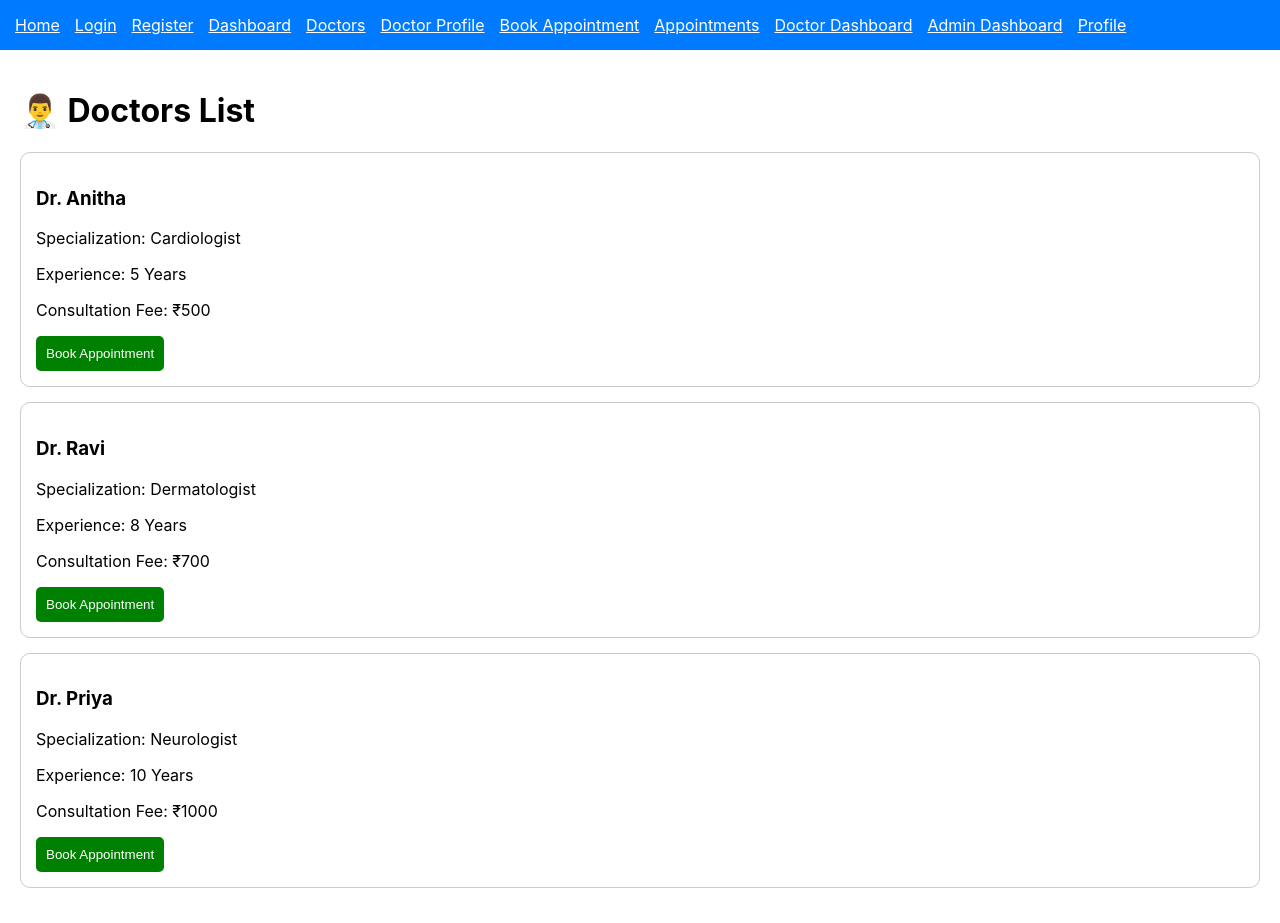
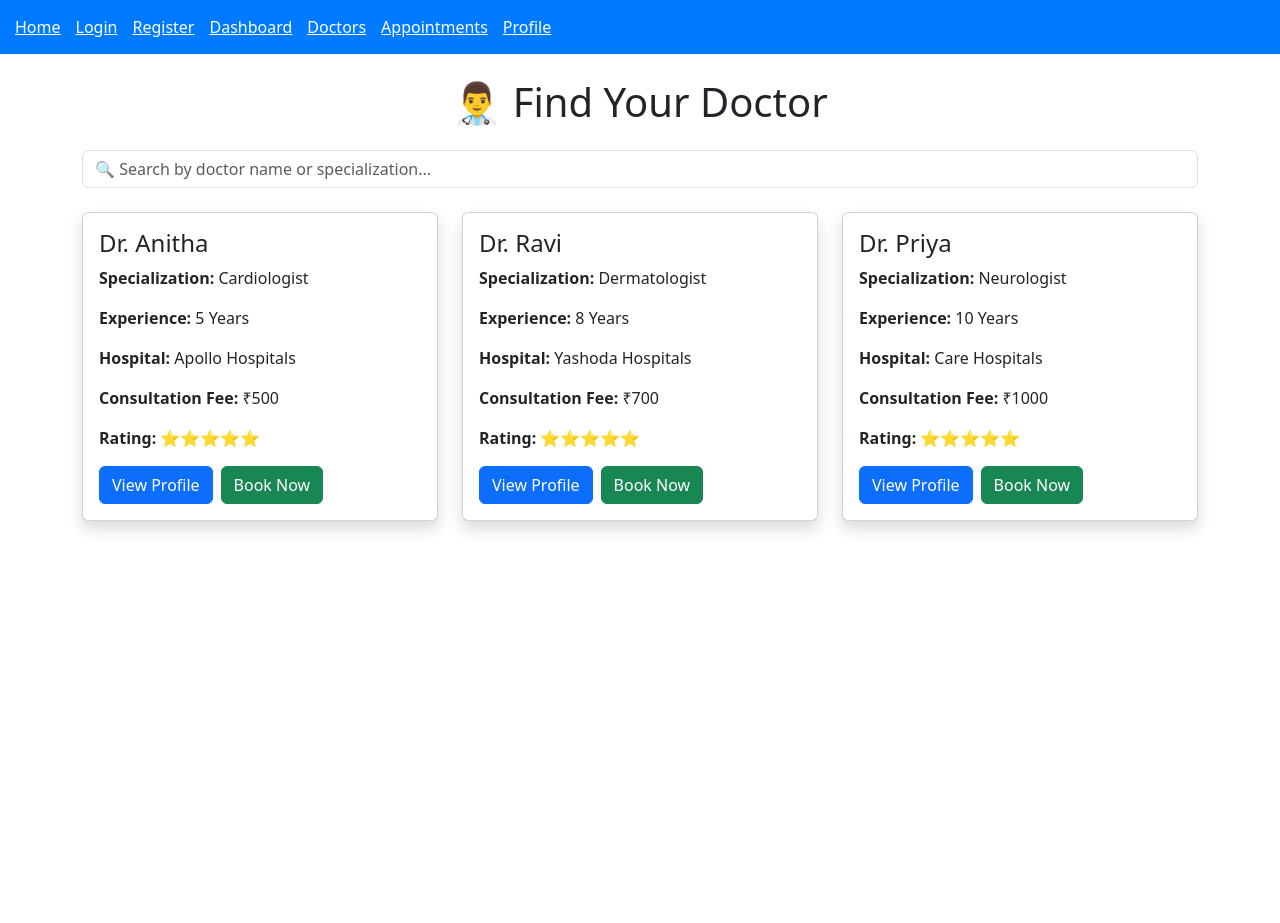
Before and after one commit to ritishareddy565-hue/book-a-doctor, a React (Create React App) app in the folder frontend/: page /doctors in a window 1280 px wide. After the commit the page ends 800 px from the top, so only its background shows below. Built offline with nearby package versions, Linux system fonts and the light colour scheme.

Commit message:
Final Healthcare Appointment Booking System

```diff
--- a/frontend/src/AdminDashboard.js
+++ b/frontend/src/AdminDashboard.js
@@ -9,6 +9,7 @@ function AdminDashboard() {
         style={{
           display: "flex",
           gap: "20px",
+          flexWrap: "wrap",
           marginTop: "20px",
         }}
       >
@@ -17,11 +18,11 @@ function AdminDashboard() {
             border: "1px solid #ddd",
             padding: "20px",
             borderRadius: "10px",
-            width: "200px",
+            width: "220px",
           }}
         >
-          <h3>👨‍⚕️ Doctors</h3>
-          <h2>10</h2>
+          <h2>👨‍⚕️ Doctors</h2>
+          <h1>25</h1>
         </div>
 
         <div
@@ -29,11 +30,11 @@ function AdminDashboard() {
             border: "1px solid #ddd",
             padding: "20px",
             borderRadius: "10px",
-            width: "200px",
+            width: "220px",
           }}
         >
-          <h3>🧑 Patients</h3>
-          <h2>50</h2>
+          <h2>🧑 Patients</h2>
+          <h1>120</h1>
         </div>
 
         <div
@@ -41,12 +42,39 @@ function AdminDashboard() {
             border: "1px solid #ddd",
             padding: "20px",
             borderRadius: "10px",
-            width: "200px",
+            width: "220px",
           }}
         >
-          <h3>📅 Appointments</h3>
-          <h2>120</h2>
+          <h2>📅 Appointments</h2>
+          <h1>340</h1>
         </div>
+
+        <div
+          style={{
+            border: "1px solid #ddd",
+            padding: "20px",
+            borderRadius: "10px",
+            width: "220px",
+          }}
+        >
+          <h2>💰 Revenue</h2>
+          <h1>₹50,000</h1>
+        </div>
+      </div>
+
+      <div
+        style={{
+          marginTop: "30px",
+          border: "1px solid #ddd",
+          padding: "20px",
+          borderRadius: "10px",
+        }}
+      >
+        <h2>Recent Activities</h2>
+
+        <p>✅ New Doctor Added</p>
+        <p>✅ Appointment Approved</p>
+        <p>✅ Patient Registered</p>
       </div>
     </div>
   );
--- a/frontend/src/App.js
+++ b/frontend/src/App.js
@@ -45,8 +45,6 @@ function App() {
           element={<MyAppointments />}
         />
 
-        <Route path="/profile" element={<Profile />} />
-
         <Route
           path="/doctor-dashboard"
           element={<DoctorDashboard />}
@@ -56,6 +54,8 @@ function App() {
           path="/admin-dashboard"
           element={<AdminDashboard />}
         />
+
+        <Route path="/profile" element={<Profile />} />
       </Routes>
     </Router>
   );
--- a/frontend/src/BookAppointment.js
+++ b/frontend/src/BookAppointment.js
@@ -4,12 +4,17 @@ import { useNavigate } from "react-router-dom";
 function BookAppointment() {
   const navigate = useNavigate();
 
-  const [patientName, setPatientName] = useState("");
-  const [doctorName, setDoctorName] = useState("Dr. Anitha");
+  const [doctorName, setDoctorName] = useState("");
   const [date, setDate] = useState("");
+  const [time, setTime] = useState("");
 
   const handleSubmit = (e) => {
     e.preventDefault();
+
+    if (!doctorName || !date || !time) {
+      alert("Please fill all fields");
+      return;
+    }
 
     alert("Appointment Booked Successfully!");
 
@@ -17,62 +22,72 @@ function BookAppointment() {
   };
 
   return (
-    <div style={{ padding: "30px" }}>
-      <h1>📅 Book Appointment</h1>
+    <div className="container mt-5">
+      <div className="card shadow p-4">
+        <h2 className="text-center mb-4">
+          📅 Book Appointment
+        </h2>
 
-      <form
-        onSubmit={handleSubmit}
-        style={{
-          maxWidth: "400px",
-        }}
+        <form onSubmit={handleSubmit}>
+
+          <div className="mb-3">
+            <label className="form-label">
+              Select Doctor
+            </label>
+
+            <select
+              className="form-control"
+              value={doctorName}
+              onChange={(e) =>
+                setDoctorName(e.target.value)
+              }
             >
-        <input
-          type="text"
-          placeholder="Patient Name"
-          value={patientName}
-          onChange={(e) => setPatientName(e.target.value)}
-          style={{
-            width: "100%",
-            padding: "10px",
-            marginBottom: "10px",
-          }}
-        />
+              <option value="">Choose Doctor</option>
+              <option>Dr. Anitha</option>
+              <option>Dr. Ravi</option>
+              <option>Dr. Priya</option>
+            </select>
+          </div>
 
-        <input
-          type="text"
-          value={doctorName}
-          readOnly
-          style={{
-            width: "100%",
-            padding: "10px",
-            marginBottom: "10px",
-          }}
-        />
+          <div className="mb-3">
+            <label className="form-label">
+              Appointment Date
+            </label>
 
             <input
               type="date"
+              className="form-control"
               value={date}
-          onChange={(e) => setDate(e.target.value)}
-          style={{
-            width: "100%",
-            padding: "10px",
-            marginBottom: "10px",
-          }}
+              onChange={(e) =>
+                setDate(e.target.value)
+              }
             />
+          </div>
+
+          <div className="mb-3">
+            <label className="form-label">
+              Appointment Time
+            </label>
+
+            <input
+              type="time"
+              className="form-control"
+              value={time}
+              onChange={(e) =>
+                setTime(e.target.value)
+              }
+            />
+          </div>
 
           <button
             type="submit"
-          style={{
-            background: "green",
-            color: "white",
-            padding: "10px",
-            border: "none",
-            borderRadius: "5px",
-          }}
+            className="btn btn-success w-100"
           >
             Confirm Appointment
           </button>
+
         </form>
+      </div>
     </div>
   );
 }
--- a/frontend/src/DoctorProfile.js
+++ b/frontend/src/DoctorProfile.js
@@ -5,70 +5,52 @@ function DoctorProfile() {
   const navigate = useNavigate();
 
   return (
-    <div style={{ padding: "30px" }}>
-      <div
-        style={{
-          maxWidth: "700px",
-          margin: "auto",
-          border: "1px solid #ddd",
-          borderRadius: "10px",
-          padding: "25px",
-          boxShadow: "0 2px 10px rgba(0,0,0,0.1)",
-        }}
-      >
-        <h1>👨‍⚕️ Doctor Profile</h1>
+    <div className="container mt-5">
+      <div className="card shadow p-4">
 
-        <img
-          src="https://cdn-icons-png.flaticon.com/512/387/387561.png"
-          alt="Doctor"
-          width="120"
-        />
+        <div className="text-center">
+          <h1>👨‍⚕️ Dr. Anitha</h1>
+          <h4>Cardiologist</h4>
+          <p>⭐⭐⭐⭐⭐ (4.9 Rating)</p>
+        </div>
 
-        <h2>Dr. Anitha</h2>
+        <hr />
+
+        <div className="row">
+          <div className="col-md-6">
+            <p><strong>Hospital:</strong> Apollo Hospitals</p>
+            <p><strong>Experience:</strong> 5 Years</p>
+            <p><strong>Qualification:</strong> MBBS, MD</p>
+          </div>
+
+          <div className="col-md-6">
+            <p><strong>Location:</strong> Hyderabad</p>
+            <p><strong>Consultation Fee:</strong> ₹500</p>
+            <p><strong>Available:</strong> Mon - Sat</p>
+          </div>
+        </div>
+
+        <hr />
+
+        <h4>About Doctor</h4>
 
         <p>
-          <strong>Specialization:</strong> Cardiologist
+          Experienced Cardiologist specializing in
+          heart disease diagnosis, ECG analysis,
+          hypertension management and preventive care.
         </p>
 
-        <p>
-          <strong>Experience:</strong> 5 Years
-        </p>
+        <h4>Available Time</h4>
 
-        <p>
-          <strong>Consultation Fee:</strong> ₹500
-        </p>
-
-        <p>
-          <strong>Hospital:</strong> Apollo Hospitals
-        </p>
-
-        <p>
-          <strong>Rating:</strong> ⭐⭐⭐⭐⭐
-        </p>
-
-        <p>
-          <strong>Available:</strong> Mon - Sat
-        </p>
-
-        <p>
-          Experienced cardiologist specializing in heart disease diagnosis,
-          treatment, and preventive care.
-        </p>
+        <p>10:00 AM - 5:00 PM</p>
 
         <button
+          className="btn btn-success"
           onClick={() => navigate("/book")}
-          style={{
-            background: "#28a745",
-            color: "white",
-            padding: "12px 25px",
-            border: "none",
-            borderRadius: "5px",
-            cursor: "pointer",
-            fontSize: "16px",
-          }}
         >
-          Book Appointment
+          📅 Book Appointment
         </button>
+
       </div>
     </div>
   );
--- a/frontend/src/Doctors.js
+++ b/frontend/src/Doctors.js
@@ -1,59 +1,113 @@
-import React from "react";
+import React, { useState } from "react";
+import { Link } from "react-router-dom";
 
 function Doctors() {
+  const [search, setSearch] = useState("");
+
   const doctors = [
     {
+      id: 1,
       name: "Dr. Anitha",
       specialization: "Cardiologist",
       experience: "5 Years",
-      fee: 500,
+      fee: "₹500",
+      hospital: "Apollo Hospitals",
+      rating: "⭐⭐⭐⭐⭐",
     },
     {
+      id: 2,
       name: "Dr. Ravi",
       specialization: "Dermatologist",
       experience: "8 Years",
-      fee: 700,
+      fee: "₹700",
+      hospital: "Yashoda Hospitals",
+      rating: "⭐⭐⭐⭐⭐",
     },
     {
+      id: 3,
       name: "Dr. Priya",
       specialization: "Neurologist",
       experience: "10 Years",
-      fee: 1000,
+      fee: "₹1000",
+      hospital: "Care Hospitals",
+      rating: "⭐⭐⭐⭐⭐",
     },
   ];
 
+  const filteredDoctors = doctors.filter(
+    (doctor) =>
+      doctor.name.toLowerCase().includes(search.toLowerCase()) ||
+      doctor.specialization
+        .toLowerCase()
+        .includes(search.toLowerCase())
+  );
+
   return (
-    <div style={{ padding: "20px" }}>
-      <h1>👨‍⚕️ Doctors List</h1>
+    <div className="container mt-4">
+      <h1 className="text-center mb-4">
+        👨‍⚕️ Find Your Doctor
+      </h1>
 
-      {doctors.map((doctor, index) => (
-        <div
-          key={index}
-          style={{
-            border: "1px solid #ccc",
-            padding: "15px",
-            marginBottom: "15px",
-            borderRadius: "10px",
-          }}
-        >
-          <h3>{doctor.name}</h3>
-          <p>Specialization: {doctor.specialization}</p>
-          <p>Experience: {doctor.experience}</p>
-          <p>Consultation Fee: ₹{doctor.fee}</p>
+      <input
+        type="text"
+        className="form-control mb-4"
+        placeholder="🔍 Search by doctor name or specialization..."
+        value={search}
+        onChange={(e) => setSearch(e.target.value)}
+      />
 
-          <button
-            style={{
-              background: "green",
-              color: "white",
-              padding: "10px",
-              border: "none",
-              borderRadius: "5px",
-            }}
-          >
-            Book Appointment
-          </button>
-        </div>
-      ))}
+      <div className="row">
+        {filteredDoctors.map((doctor) => (
+          <div className="col-md-4 mb-4" key={doctor.id}>
+            <div className="card shadow h-100">
+              <div className="card-body">
+
+                <h4>{doctor.name}</h4>
+
+                <p>
+                  <strong>Specialization:</strong>{" "}
+                  {doctor.specialization}
+                </p>
+
+                <p>
+                  <strong>Experience:</strong>{" "}
+                  {doctor.experience}
+                </p>
+
+                <p>
+                  <strong>Hospital:</strong>{" "}
+                  {doctor.hospital}
+                </p>
+
+                <p>
+                  <strong>Consultation Fee:</strong>{" "}
+                  {doctor.fee}
+                </p>
+
+                <p>
+                  <strong>Rating:</strong>{" "}
+                  {doctor.rating}
+                </p>
+
+                <Link
+                  to="/doctor-profile"
+                  className="btn btn-primary me-2"
+                >
+                  View Profile
+                </Link>
+
+                <Link
+                  to="/book"
+                  className="btn btn-success"
+                >
+                  Book Now
+                </Link>
+
+              </div>
+            </div>
+          </div>
+        ))}
+      </div>
     </div>
   );
 }
--- a/frontend/src/Home.js
+++ b/frontend/src/Home.js
@@ -1,45 +1,112 @@
 import React from "react";
+import { Link } from "react-router-dom";
 
 function Home() {
   return (
     <div style={{ padding: "30px", textAlign: "center" }}>
-      <h1>🏥 Book a Doctor</h1>
+      <h1>🏥 Book A Doctor</h1>
 
-      <h2>Healthcare Appointment Booking System</h2>
+      <h2>Find & Book Trusted Doctors Online</h2>
 
       <p>
-        Find experienced doctors and book appointments online.
+        Book appointments with experienced doctors anytime,
+        anywhere.
       </p>
+
+      <div style={{ marginTop: "20px" }}>
+        <Link to="/doctors">
+          <button
+            style={{
+              padding: "12px 20px",
+              marginRight: "10px",
+              background: "#007bff",
+              color: "white",
+              border: "none",
+              borderRadius: "5px",
+            }}
+          >
+            Find Doctors
+          </button>
+        </Link>
+
+        <Link to="/book">
+          <button
+            style={{
+              padding: "12px 20px",
+              background: "green",
+              color: "white",
+              border: "none",
+              borderRadius: "5px",
+            }}
+          >
+            Book Appointment
+          </button>
+        </Link>
+      </div>
 
       <div
         style={{
           display: "flex",
           justifyContent: "center",
-          gap: "30px",
-          marginTop: "30px",
+          gap: "20px",
+          marginTop: "40px",
+          flexWrap: "wrap",
         }}
       >
-        <div>
+        <div
+          style={{
+            border: "1px solid #ddd",
+            padding: "20px",
+            width: "200px",
+            borderRadius: "10px",
+          }}
+        >
           <h2>👨‍⚕️ 100+</h2>
           <p>Doctors</p>
         </div>
 
-        <div>
+        <div
+          style={{
+            border: "1px solid #ddd",
+            padding: "20px",
+            width: "200px",
+            borderRadius: "10px",
+          }}
+        >
           <h2>🧑 500+</h2>
           <p>Patients</p>
         </div>
 
-        <div>
+        <div
+          style={{
+            border: "1px solid #ddd",
+            padding: "20px",
+            width: "200px",
+            borderRadius: "10px",
+          }}
+        >
           <h2>📅 300+</h2>
           <p>Appointments</p>
         </div>
+
+        <div
+          style={{
+            border: "1px solid #ddd",
+            padding: "20px",
+            width: "200px",
+            borderRadius: "10px",
+          }}
+        >
+          <h2>⭐ 4.8</h2>
+          <p>Rating</p>
+        </div>
       </div>
 
-      <div style={{ marginTop: "40px" }}>
+      <div style={{ marginTop: "50px" }}>
         <h2>Why Choose Us?</h2>
 
+        <p>✔ Verified Doctors</p>
         <p>✔ Easy Appointment Booking</p>
-        <p>✔ Verified Doctors</p>
         <p>✔ Secure Healthcare Platform</p>
         <p>✔ Fast & Reliable Service</p>
       </div>
--- a/frontend/src/MyAppointments.js
+++ b/frontend/src/MyAppointments.js
@@ -2,14 +2,15 @@ import React from "react";
 
 function MyAppointments() {
   return (
-    <div style={{ padding: "30px" }}>
-      <h1>📋 My Appointments</h1>
+    <div className="container mt-5">
+      <h2 className="mb-4">📋 My Appointments</h2>
 
-      <table border="1" cellPadding="10">
+      <table className="table table-bordered table-striped">
         <thead>
           <tr>
             <th>Doctor</th>
             <th>Date</th>
+            <th>Time</th>
             <th>Status</th>
           </tr>
         </thead>
@@ -18,7 +19,34 @@ function MyAppointments() {
           <tr>
             <td>Dr. Anitha</td>
             <td>20-06-2026</td>
-            <td>Pending</td>
+            <td>10:00 AM</td>
+            <td>
+              <span className="badge bg-warning">
+                Pending
+              </span>
+            </td>
+          </tr>
+
+          <tr>
+            <td>Dr. Ravi</td>
+            <td>25-06-2026</td>
+            <td>11:00 AM</td>
+            <td>
+              <span className="badge bg-success">
+                Approved
+              </span>
+            </td>
+          </tr>
+
+          <tr>
+            <td>Dr. Priya</td>
+            <td>30-06-2026</td>
+            <td>02:00 PM</td>
+            <td>
+              <span className="badge bg-danger">
+                Rejected
+              </span>
+            </td>
           </tr>
         </tbody>
       </table>
--- a/frontend/src/Navbar.js
+++ b/frontend/src/Navbar.js
@@ -3,89 +3,40 @@ import { Link } from "react-router-dom";
 
 function Navbar() {
   return (
-    <div
+    <nav
       style={{
         background: "#007bff",
         padding: "15px",
       }}
     >
-      <Link
-        to="/"
-        style={{ color: "white", marginRight: "15px" }}
-      >
+      <Link to="/" style={{ color: "white", marginRight: "15px" }}>
         Home
       </Link>
 
-      <Link
-        to="/login"
-        style={{ color: "white", marginRight: "15px" }}
-      >
+      <Link to="/login" style={{ color: "white", marginRight: "15px" }}>
         Login
       </Link>
 
-      <Link
-        to="/register"
-        style={{ color: "white", marginRight: "15px" }}
-      >
+      <Link to="/register" style={{ color: "white", marginRight: "15px" }}>
         Register
       </Link>
 
-      <Link
-        to="/dashboard"
-        style={{ color: "white", marginRight: "15px" }}
-      >
+      <Link to="/dashboard" style={{ color: "white", marginRight: "15px" }}>
         Dashboard
       </Link>
 
-      <Link
-        to="/doctors"
-        style={{ color: "white", marginRight: "15px" }}
-      >
+      <Link to="/doctors" style={{ color: "white", marginRight: "15px" }}>
         Doctors
       </Link>
 
-      <Link
-        to="/doctor-profile"
-        style={{ color: "white", marginRight: "15px" }}
-      >
-        Doctor Profile
-      </Link>
-
-      <Link
-        to="/book"
-        style={{ color: "white", marginRight: "15px" }}
-      >
-        Book Appointment
-      </Link>
-
-      <Link
-        to="/appointments"
-        style={{ color: "white", marginRight: "15px" }}
-      >
+      <Link to="/appointments" style={{ color: "white", marginRight: "15px" }}>
         Appointments
       </Link>
 
-      <Link
-        to="/doctor-dashboard"
-        style={{ color: "white", marginRight: "15px" }}
-      >
-        Doctor Dashboard
-      </Link>
-
-      <Link
-        to="/admin-dashboard"
-        style={{ color: "white", marginRight: "15px" }}
-      >
-        Admin Dashboard
-      </Link>
-
-      <Link
-        to="/profile"
-        style={{ color: "white" }}
-      >
+      <Link to="/profile" style={{ color: "white" }}>
         Profile
       </Link>
-    </div>
+    </nav>
   );
 }
 
--- a/frontend/src/Profile.js
+++ b/frontend/src/Profile.js
@@ -2,24 +2,32 @@ import React from "react";
 
 function Profile() {
   return (
-    <div style={{ padding: "20px" }}>
-      <h1>👤 My Profile</h1>
+    <div className="container mt-5">
+      <div className="card shadow p-4">
 
-      <p><b>Name:</b> Ritisha</p>
-      <p><b>Email:</b> ritisha@gmail.com</p>
-      <p><b>Phone:</b> 9876543210</p>
+        <h2 className="mb-4">👤 Patient Profile</h2>
 
-      <button
-        style={{
-          background: "blue",
-          color: "white",
-          padding: "10px",
-          border: "none",
-          borderRadius: "5px",
-        }}
-      >
-        Update Profile
-      </button>
+        <div className="row">
+
+          <div className="col-md-6">
+            <p><strong>Name:</strong> Ritisha</p>
+            <p><strong>Email:</strong> ritisha@gmail.com</p>
+            <p><strong>Phone:</strong> 9876543210</p>
+          </div>
+
+          <div className="col-md-6">
+            <p><strong>Age:</strong> 20</p>
+            <p><strong>Gender:</strong> Female</p>
+            <p><strong>Blood Group:</strong> O+</p>
+          </div>
+
+        </div>
+
+        <button className="btn btn-primary mt-3">
+          Edit Profile
+        </button>
+
+      </div>
     </div>
   );
 }
--- a/frontend/src/index.js
+++ b/frontend/src/index.js
@@ -1,17 +1,14 @@
-import React from 'react';
-import ReactDOM from 'react-dom/client';
-import './index.css';
-import App from './App';
-import reportWebVitals from './reportWebVitals';
+import React from "react";
+import ReactDOM from "react-dom/client";
+import "bootstrap/dist/css/bootstrap.min.css";
+import App from "./App";
 
-const root = ReactDOM.createRoot(document.getElementById('root'));
+const root = ReactDOM.createRoot(
+  document.getElementById("root")
+);
+
 root.render(
   <React.StrictMode>
     <App />
   </React.StrictMode>
 );
-
-// If you want to start measuring performance in your app, pass a function
-// to log results (for example: reportWebVitals(console.log))
-// or send to an analytics endpoint. Learn more: https://bit.ly/CRA-vitals
-reportWebVitals();
```
Also changed, not shown: frontend/src/Footer.js (added, +15 -0 lines), frontend/src/Register.js (+52 -7 lines). Lines whose indentation alone changed are shown as unchanged.
